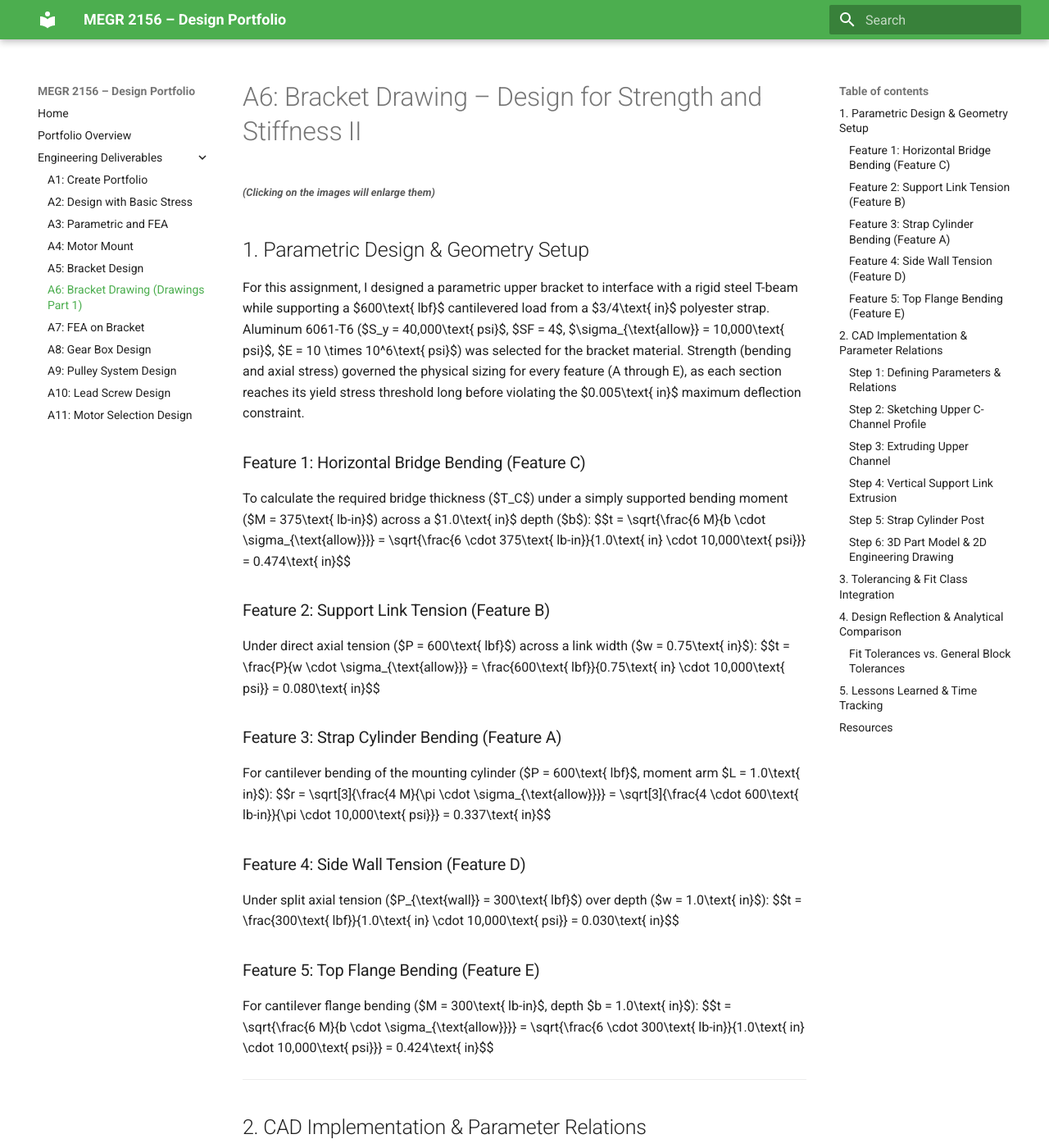
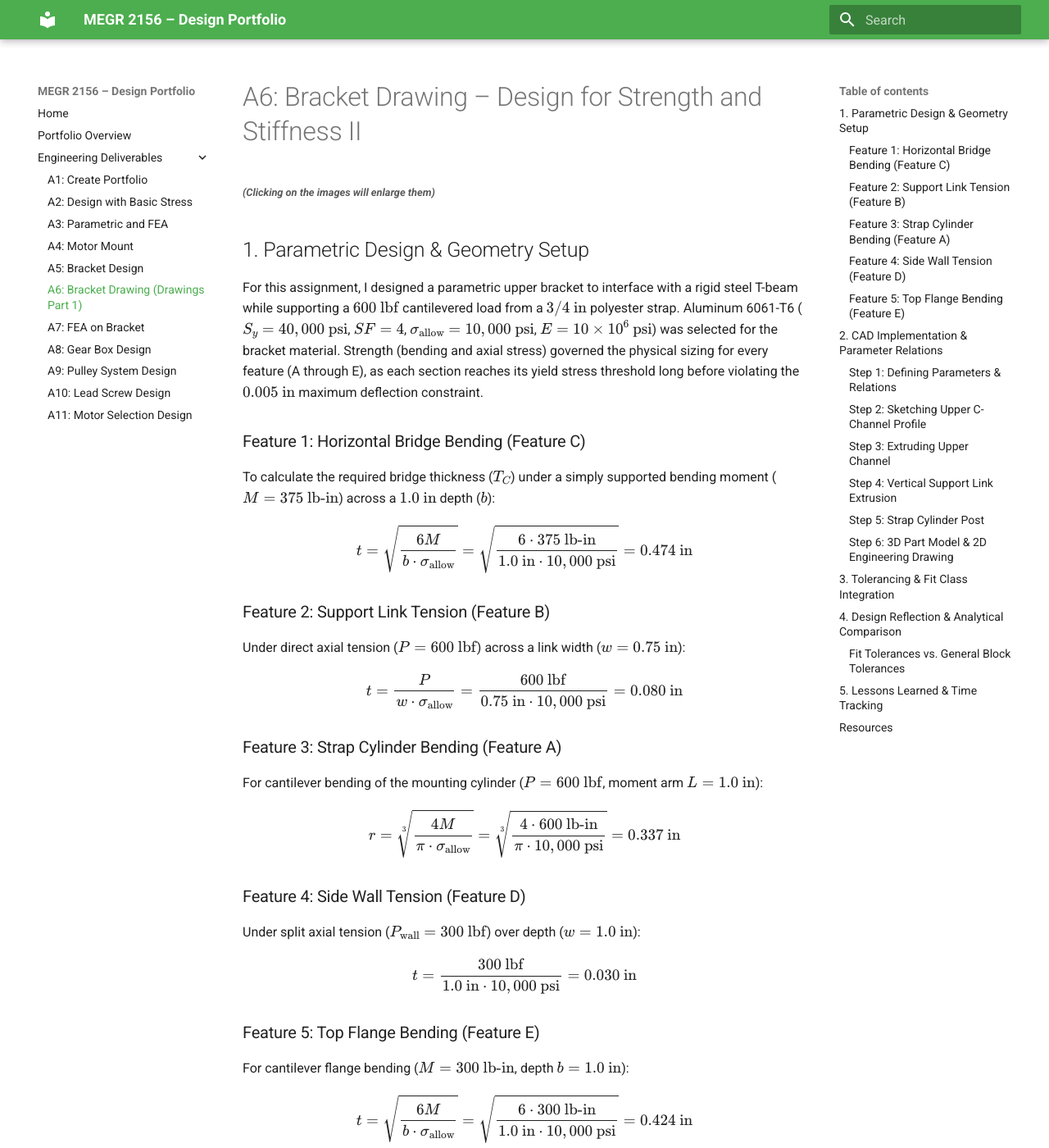
Before and after one commit to rhoang628/megr2156-portfolio, an MkDocs documentation site: the page built from docs/assignments/A06/index.md, in a window 1280 px wide and 1400 px high. Shown: the whole window at 82% size. Built offline with MkDocs 1.6.1 and Material for MkDocs 9.7.7, drawn with Linux system fonts in a browser that asks for light colours; part of the change alters nothing that is shown; some of the changed text lies outside the part shown.

Commit message:
Fix link formatting and remove duplicate entry

```diff
--- a/docs/assignments/A06/index.md
+++ b/docs/assignments/A06/index.md
@@ -237,6 +237,9 @@ All design, modeling, and documentation work was completed using:
   <li style="list-style-type: circle !important; margin-bottom: 4px;">
     <a href="[https://www.uline.com/Product/Detail/S-12925/Poly-Cord-Strapping/Heavy-Duty-Polyester-Cord-Strapping-3-4-x-2500](https://www.uline.com/Product/Detail/S-12925/Poly-Cord-Strapping/Heavy-Duty-Polyester-Cord-Strapping-3-4-x-2500)" target="_blank" style="color: inherit; text-decoration: underline;">Uline Heavy-Duty Polyester Cord Strapping Datasheet</a>
   </li>
+  <li style="list-style-type: circle !important; margin-bottom: 4px;">
+    Machinery's Handbook (Standard Drafting Practices & Machine Fits)
+  </li>
   <script>
   MathJax = {
     tex: {
@@ -245,9 +248,6 @@ All design, modeling, and documentation work was completed using:
   };
 </script>
 <script id="MathJax-script" async
-  src="[https://cdn.jsdelivr.net/npm/mathjax@3/es5/tex-chtml.js](https://cdn.jsdelivr.net/npm/mathjax@3/es5/tex-chtml.js)">
+  src="https://cdn.jsdelivr.net/npm/mathjax@3/es5/tex-chtml.js">
 </script>
-  <li style="list-style-type: circle !important; margin-bottom: 4px;">
-    Machinery's Handbook (Standard Drafting Practices & Machine Fits)
-  </li>
 </ul>
```
